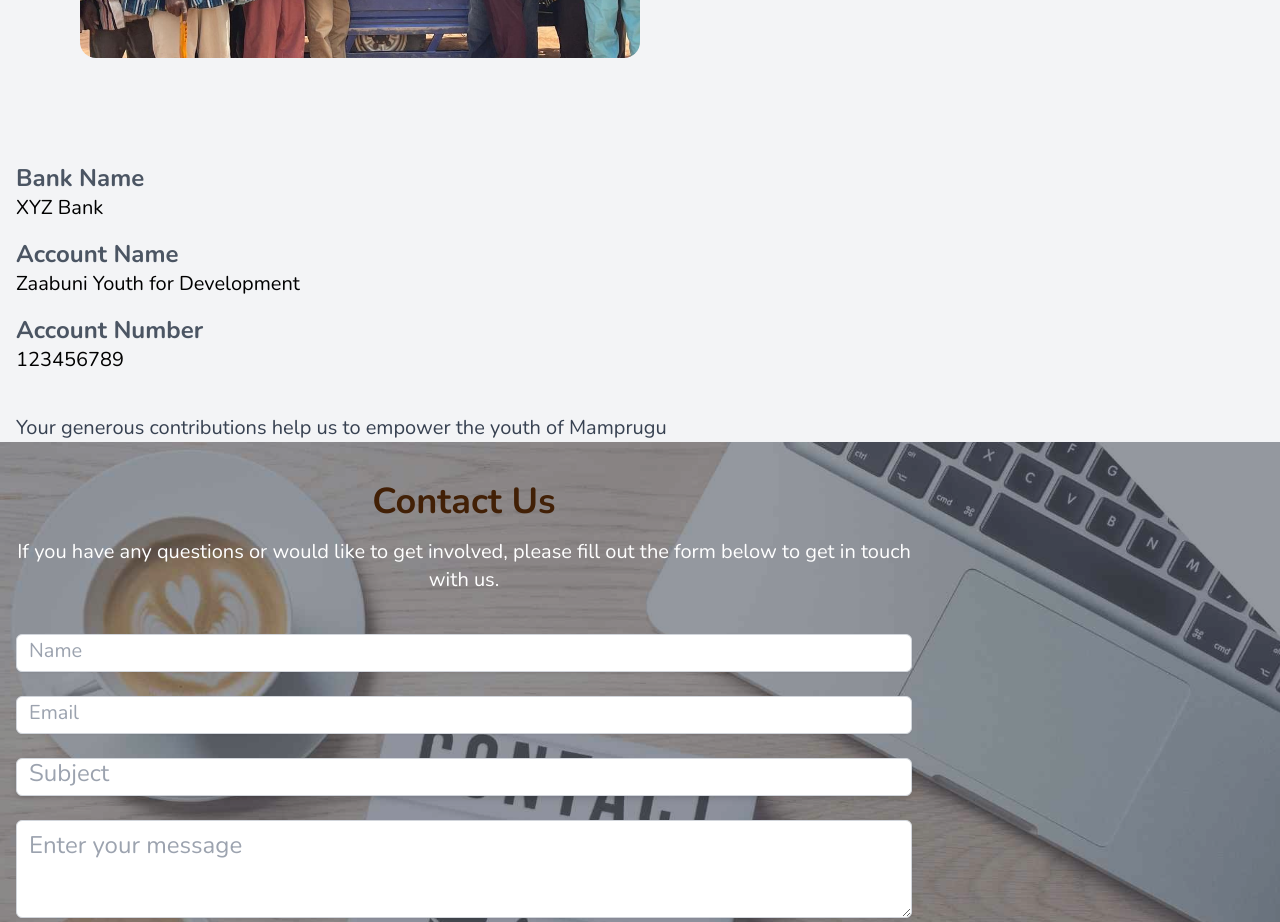
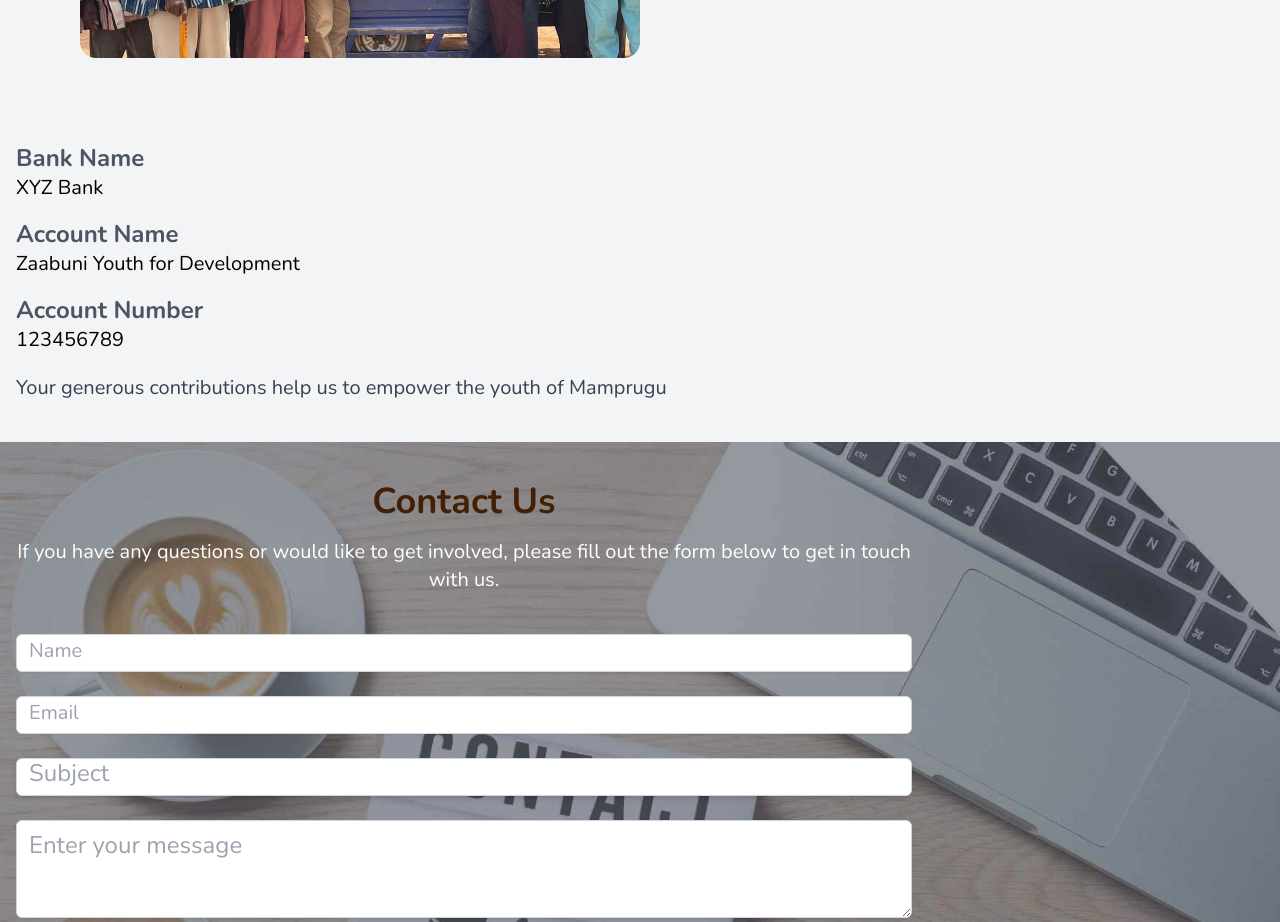
Before and after one commit to Tawphiq/zaabuni-youth, a React (Vite) app in the folder frontend/zaabuni/: page / in a window 1280 px wide. Shown: the part 3280-4202 px from the top of the page. Built offline with nearby package versions, Linux system fonts and the light colour scheme; a web font is replaced by a local one.

Commit message:
"donate"

```diff
--- a/frontend/zaabuni/src/components/Donate.jsx
+++ b/frontend/zaabuni/src/components/Donate.jsx
@@ -14,7 +14,7 @@ const Donation = () => {
         <div className='grid lg:grid-cols-2 lg:p-16'>
         <img src={donatezaa} alt="" className='rounded-2xl' />
           </div>
-          <div className='py-10'>
+          <div className='py-5'>
             <p className='text-gray-600  text-2xl font-bold'>Bank Name</p>
             <p className='text-xl mb-4'>XYZ Bank</p>
             <p className='text-gray-600  text-2xl font-bold'>Account Name</p>
@@ -22,7 +22,7 @@ const Donation = () => {
             <p className='text-gray-600  text-2xl font-bold'>Account Number</p>
             <p className='text-xl'>123456789</p>
           </div>
-          <p className="text-xl text-gray-700">
+          <p className="text-xl text-gray-700 pb-10">
             Your generous contributions help us to empower the youth of Mamprugu
           </p>
       </div>
--- a/frontend/zaabuni/src/components/Home.jsx
+++ b/frontend/zaabuni/src/components/Home.jsx
@@ -6,7 +6,7 @@ import Mission from './Mission';
 
 const Home = () => {
   return (
-    <div name="home" className="py-16px-4 font-play">
+    <div name="home" className="py-16px-4">
       {/* <Hero /> */}
       <Mission />
       <About />
```
